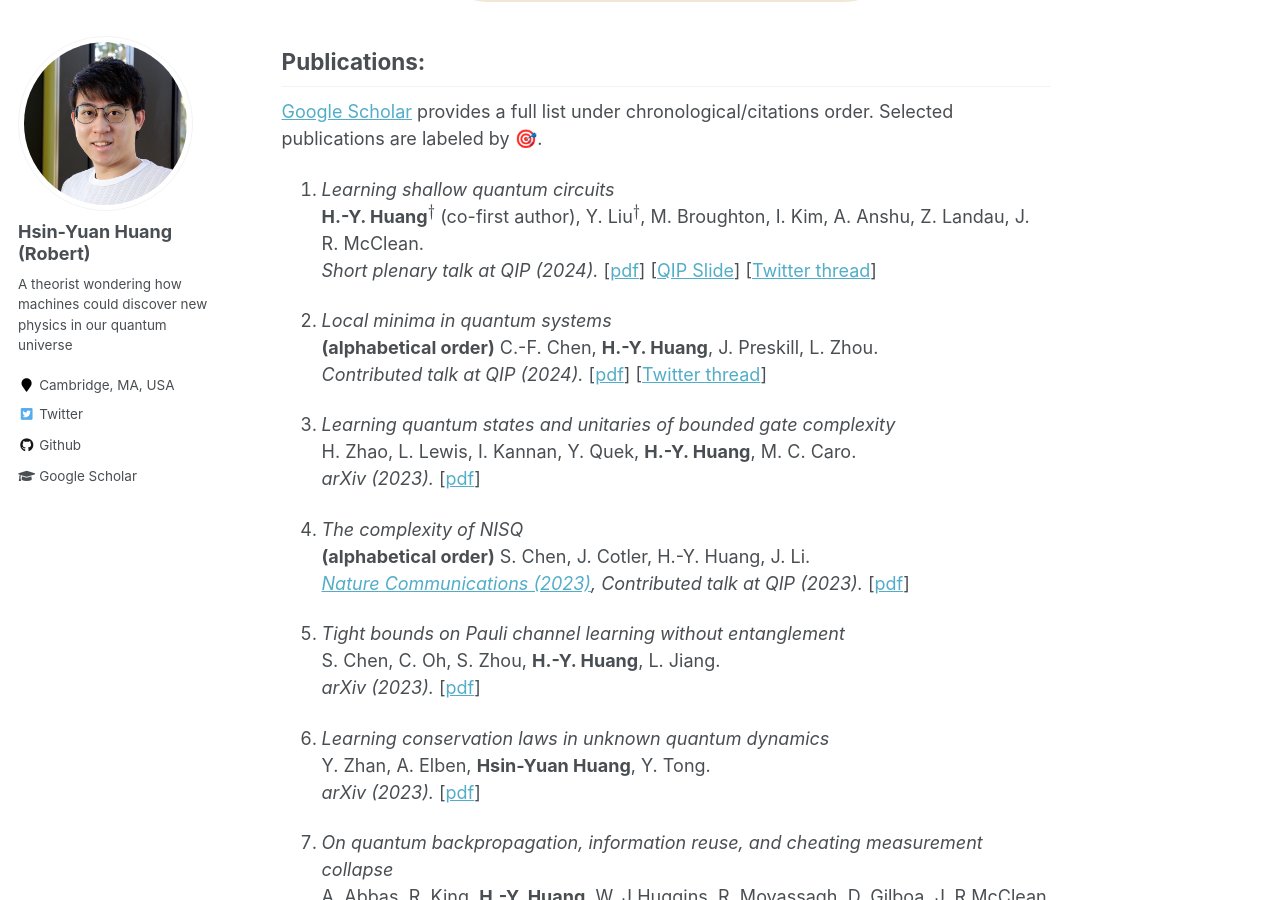
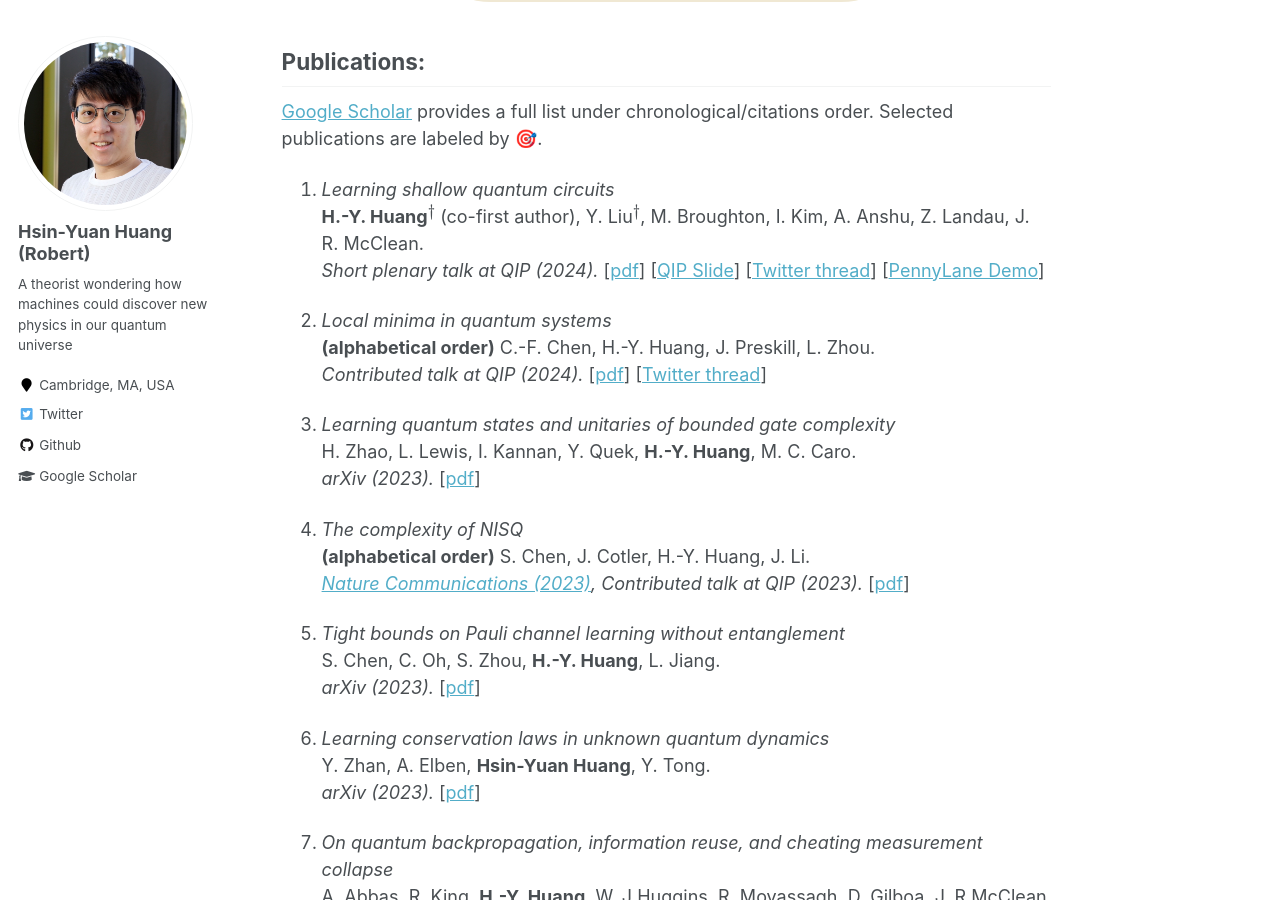
Before and after one commit to hsinyuan-huang/hsinyuan-huang.github.io, a Jekyll site: the page built from _pages/about.md, in a window 1280 px wide and 900 px high, scrolled down 1297 px. Built offline with Jekyll 4.4.1, drawn with Linux system fonts in a browser that asks for light colours; emoji names are drawn with the system emoji font; formulas are drawn with MathJax 3.

Commit message:
Update about

```diff
--- a/_pages/about.md
+++ b/_pages/about.md
@@ -35,10 +35,10 @@
 
 1. *Learning shallow quantum circuits* <br>
 **H.-Y. Huang**<sup>$\dagger$</sup> (co-first author), Y. Liu<sup>$\dagger$</sup>, M. Broughton, I. Kim, A. Anshu, Z. Landau, J. R. McClean.<br>
-*Short plenary talk at QIP (2024).* [<a href="https://arxiv.org/abs/2401.10095" target="_blank">pdf</a>] [<a href="https://hsinyuan-huang.github.io/assets/img/Learning-shallow-QC-QIP.pdf" target="_blank">QIP Slide</a>] [<a href="https://x.com/RobertHuangHY/status/1748917003170332700?s=20" target="_blank">Twitter thread</a>]
+*Short plenary talk at QIP (2024).* [<a href="https://arxiv.org/abs/2401.10095" target="_blank">pdf</a>] [<a href="https://hsinyuan-huang.github.io/assets/img/Learning-shallow-QC-QIP.pdf" target="_blank">QIP Slide</a>] [<a href="https://x.com/RobertHuangHY/status/1748917003170332700?s=20" target="_blank">Twitter thread</a>] [<a href="https://pennylane.ai/qml/demos/tutorial_learningshallow/" target="_blank">PennyLane Demo</a>]
 
 1. *Local minima in quantum systems* <br>
-**(alphabetical order)** C.-F. Chen, **H.-Y. Huang**, J. Preskill, L. Zhou.<br>
+**(alphabetical order)** C.-F. Chen, H.-Y. Huang, J. Preskill, L. Zhou.<br>
 *Contributed talk at QIP (2024).* [<a href="https://arxiv.org/abs/2309.16596" target="_blank">pdf</a>] [<a href="https://twitter.com/RobertHuangHY/status/1707861752942145672" target="_blank">Twitter thread</a>]
 
 1. *Learning quantum states and unitaries of bounded gate complexity* <br>
```
